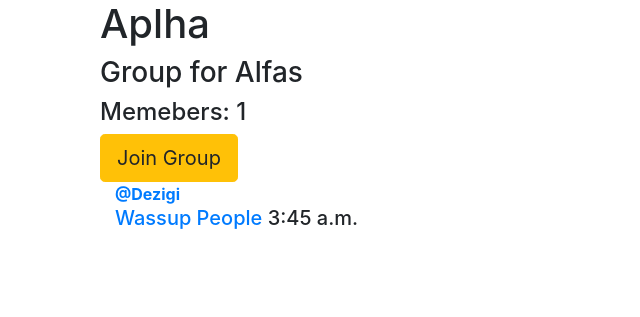
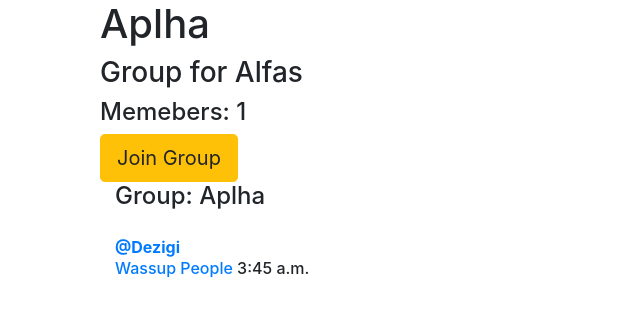
Before and after one commit to deezitheviper/x-social, a Django app: a page that uses posts/templates/posts/_post.html in a window 1280 px wide. Shown: the part 56-373 px from the top of the page, without its empty margins (0-640 px from the left). Run offline with Django 3.2, Linux system fonts and the light colour scheme; data comes from the database, SQL or seed files in the repository; some libraries are stand-ins or nearby versions.

Commit message:
added group name to post list

```diff
--- a/posts/templates/posts/_post.html
+++ b/posts/templates/posts/_post.html
@@ -1,15 +1,17 @@
-<div class="post media">
-    <h3>{{post.message_html|safe}}</h3>
+ <fieldset>
+        <legend><h4>Group: {{post.group}}</h4></legend>
+    <h5>{{post.message_html|safe}}</h5>
     <div class="media-body">
         <strong><a href="{%url 'posts:user' username=post.user.username %}">@{{post.user.username}}</a></strong>
-        <h5 class="media-heading">
+        <h6 class="media-heading">
             <span class="username">
                 <a href="{%url 'posts:detail' username=post.user.username slug=post.slug %}">{{post.name}}</a>
             </span>
             <time class="time">
                 {{post.post_time}}
         </time>
-        </h5>
+        </h6>
+
 
         <div class="media-footer">
             {%if user.is_authenticated  and post.user == user and not hide_delete%}
@@ -20,4 +22,4 @@
             {%endif%}
             </div>
 </div>
-</div>
+</fieldset>
```
